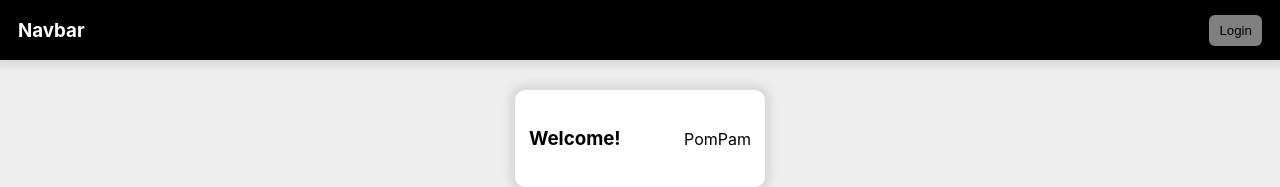
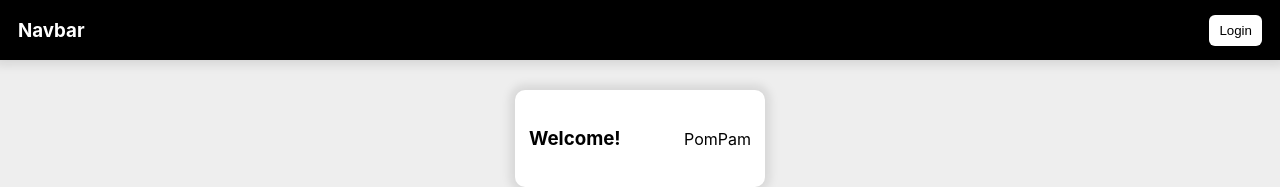
Before and after one commit to thanchita/my-first-react-app, a React (Vite) app: page / in a window 1280 px wide. In both pictures the pointer is over the button "Login". Shown: the top 187 px of the page. Built offline with nearby package versions, Linux system fonts and the light colour scheme.

Commit message:
add button

```diff
--- a/src/components/Navbar.module.css
+++ b/src/components/Navbar.module.css
@@ -17,3 +17,7 @@
   box-sizing: border-box;
   border: none;
 }
+
+.button:hover {
+  background-color: white;
+}
```
